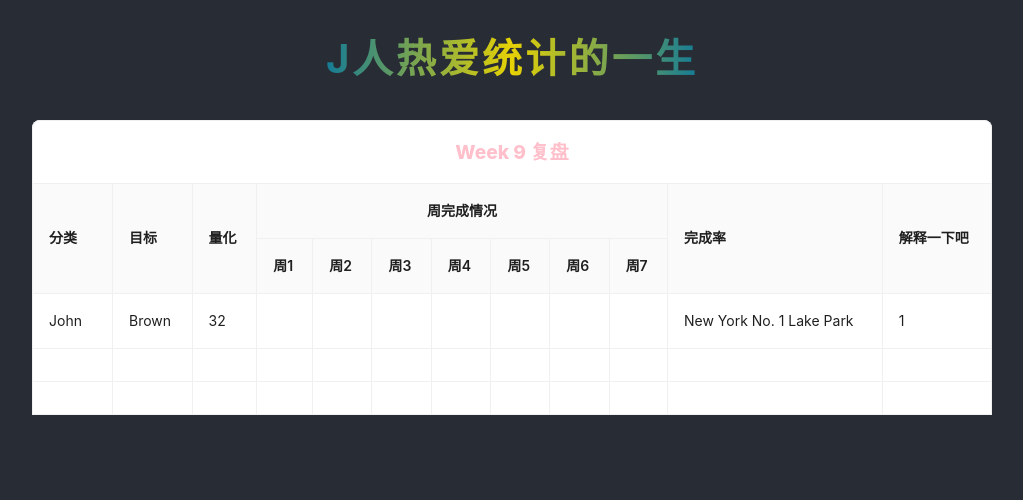
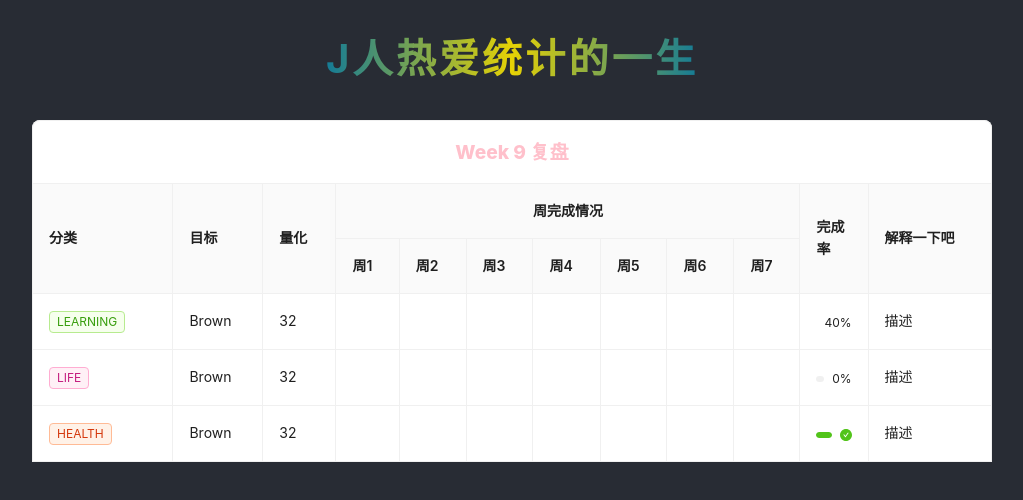
Before and after one commit to CodingWithAlice/J-Table, a React (Create React App) app: page / in a window 1280 px wide. Shown: the top 500 px of the page, without its empty margins (128-1151 px from the left). Built offline with nearby package versions, Linux system fonts and the light colour scheme.

Commit message:
add: 1、分类使用标签标识2、完成率需添加背景颜色

```diff
--- a/src/App.js
+++ b/src/App.js
@@ -1,5 +1,17 @@
-import { Table } from 'antd';
+import { Table, Tag, Progress } from 'antd';
 import './App.css';
+
+// 分类共三类：Learning、Life、Health
+const Category = {
+    learning: 'Learning',
+    life: 'Life',
+    health: 'Health',
+}
+const CategoryColor = {
+    Learning: 'green',
+    Life: 'pink',
+    Health: 'volcano'
+}
 
 function App() {
     // 固定表头
@@ -8,18 +20,28 @@ function App() {
             key: 'category',
             dataIndex: 'category',
             title: '分类',
-            width: 80,
-            // fixed: 'left',
+            render: (_, { category } ) => (
+                <>
+                  {category?.map((c) => {
+                    let color = CategoryColor[c]
+                    return (
+                      <Tag color={color} key={c}>
+                        {c.toUpperCase()}
+                      </Tag>
+                    );
+                  })}
+                </>
+              ),
         },
         {
             key: 'target',
             dataIndex: 'target',
-            title: '目标'
+            title: '目标',
         },
         {
             key: 'quantify',
             dataIndex: 'quantify',
-            title: '量化'
+            title: '量化',
         },
         {
             title: '周完成情况',
@@ -34,39 +56,43 @@ function App() {
         {
             key: 'rate',
             dataIndex: 'rate',
-            title: '完成率'
+            title: '完成率',
+            width: 56,
+            render: (_ ,{ rate }) => {
+                return <Progress percent={Number(rate)} size="small" status={Number(rate)===100 ? 'success': 'active'}/>
+            }
         },
         {
             key: 'excuse',
             dataIndex: 'excuse',
-            title: '解释一下吧'
+            title: '解释一下吧',
         },
     ]
     // 模拟数据
     const data = [
         {
-            key: 'learning',
-            category: 'John',
+            key: 'target1',
+            category: [Category.learning],
             target: 'Brown',
             quantify: 32,
-            rate: 'New York No. 1 Lake Park',
-            excuse: '1',
+            rate: 40,
+            excuse: '描述',
         },
         {
-            key: '2',
-            firstName: 'Jim',
-            lastName: 'Green',
-            age: 42,
-            address: 'London No. 1 Lake Park',
-            tags: ['loser'],
+            key: 'target2',
+            category: [Category.life],
+            target: 'Brown',
+            quantify: 32,
+            rate: 0,
+            excuse: '描述',
         },
         {
-            key: '3',
-            firstName: 'Joe',
-            lastName: 'Black',
-            age: 32,
-            address: 'Sydney No. 1 Lake Park',
-            tags: ['cool', 'teacher'],
+            key: 'target3',
+            category: [Category.health],
+            target: 'Brown',
+            quantify: 32,
+            rate: 100,
+            excuse: '描述',
         },
     ];
 
```
